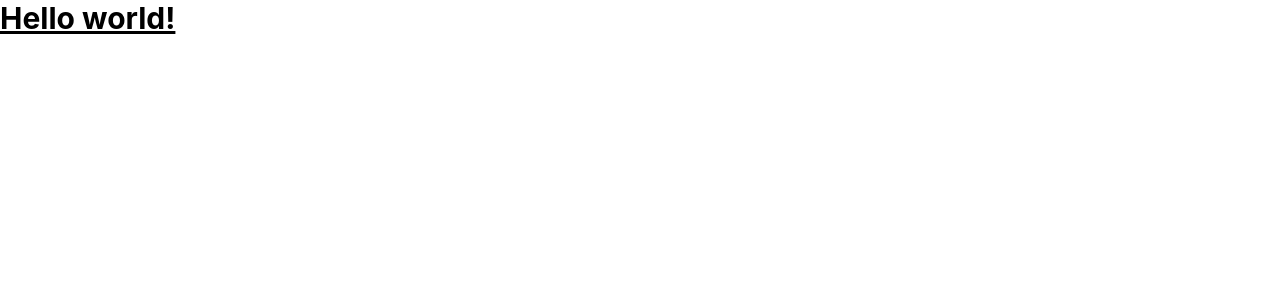
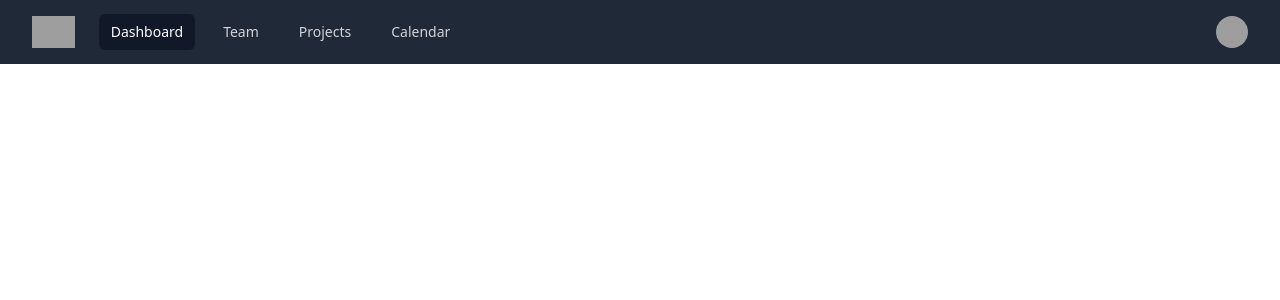
Before and after one commit to VaneCode/portfolio, a React (Create React App) app: page / in a window 1280 px wide. Shown: the top 300 px of the page. Built offline with nearby package versions, Linux system fonts and the light colour scheme; grey boxes are pictures that could not be loaded.

Commit message:
Create component About

```diff
--- a/package.json
+++ b/package.json
@@ -5,6 +5,8 @@
   "dependencies": {
     "@emotion/react": "^11.10.5",
     "@emotion/styled": "^11.10.5",
+    "@headlessui/react": "^1.7.7",
+    "@heroicons/react": "^2.0.13",
     "@mui/material": "^5.11.1",
     "@reduxjs/toolkit": "^1.9.1",
     "@testing-library/jest-dom": "^5.16.5",
--- a/src/App.css
+++ b/src/App.css
@@ -1,38 +1,10 @@
 .App {
-  text-align: center;
+  width: 100vw;
+  height: 100vh;
+  background-color: #fafafa;
 }
 
-.App-logo {
-  height: 40vmin;
-  pointer-events: none;
+body {
+  margin: 0;
+  padding: 0;
 }
-
-@media (prefers-reduced-motion: no-preference) {
-  .App-logo {
-    animation: App-logo-spin infinite 20s linear;
-  }
-}
-
-.App-header {
-  background-color: #282c34;
-  min-height: 100vh;
-  display: flex;
-  flex-direction: column;
-  align-items: center;
-  justify-content: center;
-  font-size: calc(10px + 2vmin);
-  color: white;
-}
-
-.App-link {
-  color: #61dafb;
-}
-
-@keyframes App-logo-spin {
-  from {
-    transform: rotate(0deg);
-  }
-  to {
-    transform: rotate(360deg);
-  }
-}
--- a/src/App.js
+++ b/src/App.js
@@ -1,9 +1,10 @@
 import './App.css';
+import Navbar from './components/Navbar/Navbar';
 
 const App = () => (
-  <h1 className="text-3xl font-bold underline">
-    Hello world!
-  </h1>
+  <div>
+    <Navbar />
+  </div>
 );
 
 export default App;
--- /dev/null
+++ b/src/components/About/About.js
@@ -0,0 +1,45 @@
+const About = () => (
+<section id="about-section" class="grid-about">
+            <div class="card-about">
+                <h2 class="text-titleH2 text-title">About</h2>
+                <p class="text-paragraph">
+                    Remote full-stack developer, passionate about Ruby on Rails and JavaScript. I enjoy writing technical articles in my free time. Open to new opportunities.
+                </p>
+                <button type="button" class="button-about" onclick="window.location.href=''">
+                    Get my CV
+                </button>
+            </div>
+            <div id="languages" class="card-about-abilities card-about-backgroundimg card-about-bgimg-source1">
+                <h3 class="text-title-about title-about">Languages</h3>
+                <ul class="ul-about">
+                    <li class="li-about">JavaScript (ES5/ES6)</li>
+                    <li class="li-about">Ruby</li>
+                    <li class="li-about">HTML</li>
+                    <li class="li-about">CSS</li>
+                </ul>
+            </div>
+            <div id="frameworks" class="card-about-abilities card-about-backgroundimg card-about-bgimg-source2">
+                <h3 class="text-title-about title-about">Frameworks</h3>
+                <ul class="ul-about">
+                    <li class="li-about">Bootstrap</li>
+                    <li class="li-about">Ruby on rails</li>
+                    <li class="li-about">RSpec</li>
+                    <li class="li-about">Capibara</li>
+                    <li class="li-about">Selenium</li>
+                </ul>
+            </div>
+            <div id="skills" class="card-about-abilities card-about-backgroundimg card-about-bgimg-source3">
+                <h3 class="text-title-about title-about">Skills</h3>
+                <ul class="ul-about">
+                    <li class="li-about">CodeKit</li>
+                    <li class="li-about">Codepen</li>
+                    <li class="li-about">GitHub</li>
+                    <li class="li-about">GitLab</li>
+                    <li class="li-about">Terminal</li>
+                </ul>
+            </div>
+            <div class="decorative-skills"></div>
+        </section>
+);
+
+export default About;
--- a/src/components/Navbar/Navbar.js
+++ b/src/components/Navbar/Navbar.js
@@ -13,7 +13,7 @@ function classNames(...classes) {
   return classes.filter(Boolean).join(' ')
 }
 
-export default function Example() {
+const Navbar = () => {
   return (
     <Disclosure as="nav" className="bg-gray-800">
       {({ open }) => (
@@ -63,14 +63,6 @@ export default function Example() {
                 </div>
               </div>
               <div className="absolute inset-y-0 right-0 flex items-center pr-2 sm:static sm:inset-auto sm:ml-6 sm:pr-0">
-                <button
-                  type="button"
-                  className="rounded-full bg-gray-800 p-1 text-gray-400 hover:text-white focus:outline-none focus:ring-2 focus:ring-white focus:ring-offset-2 focus:ring-offset-gray-800"
-                >
-                  <span className="sr-only">View notifications</span>
-                  <BellIcon className="h-6 w-6" aria-hidden="true" />
-                </button>
-
                 {/* Profile dropdown */}
                 <Menu as="div" className="relative ml-3">
                   <div>
@@ -153,3 +145,5 @@ export default function Example() {
     </Disclosure>
   )
 }
+
+export default Navbar;
--- a/src/index.css
+++ b/src/index.css
@@ -1,17 +1,33 @@
 @tailwind base;
 @tailwind components;
 @tailwind utilities;
+@import url('https://fonts.googleapis.com/css2?family=Montserrat:wght@100;200;300;400&display=swap');
+@import url('https://fonts.googleapis.com/css2?family=Roboto+Slab:wght@100;200;300;400;500;600;700&display=swap');
+
+/* CSS variables */
+:root {
+  --azure: #0290ff;
+  --opaque-azure: #4386bf;
+  --dark-white: #e8e8e8;
+  --white-color: #fff;
+  --black-color: #121212;
+  --warm-grey: #888;
+  --very-light-pink: #c4c4c4;
+  --main-font: 'Montserrat', sans-serif;
+  --second-font: 'Roboto Slab', serif;
+}
 
 body {
+  box-sizing: border-box;
+  font-size: 100%;
+  scroll-behavior: smooth;
   margin: 0;
-  font-family: -apple-system, BlinkMacSystemFont, 'Segoe UI', 'Roboto', 'Oxygen',
-    'Ubuntu', 'Cantarell', 'Fira Sans', 'Droid Sans', 'Helvetica Neue',
-    sans-serif;
-  -webkit-font-smoothing: antialiased;
-  -moz-osx-font-smoothing: grayscale;
+  padding: 0;
+  text-decoration: none;
 }
 
-code {
-  font-family: source-code-pro, Menlo, Monaco, Consolas, 'Courier New',
-    monospace;
+*,
+*::before,
+*::after {
+  box-sizing: inherit;
 }
```
Also changed, not shown: 1 other file (tests, documents, lock files or other folders).
